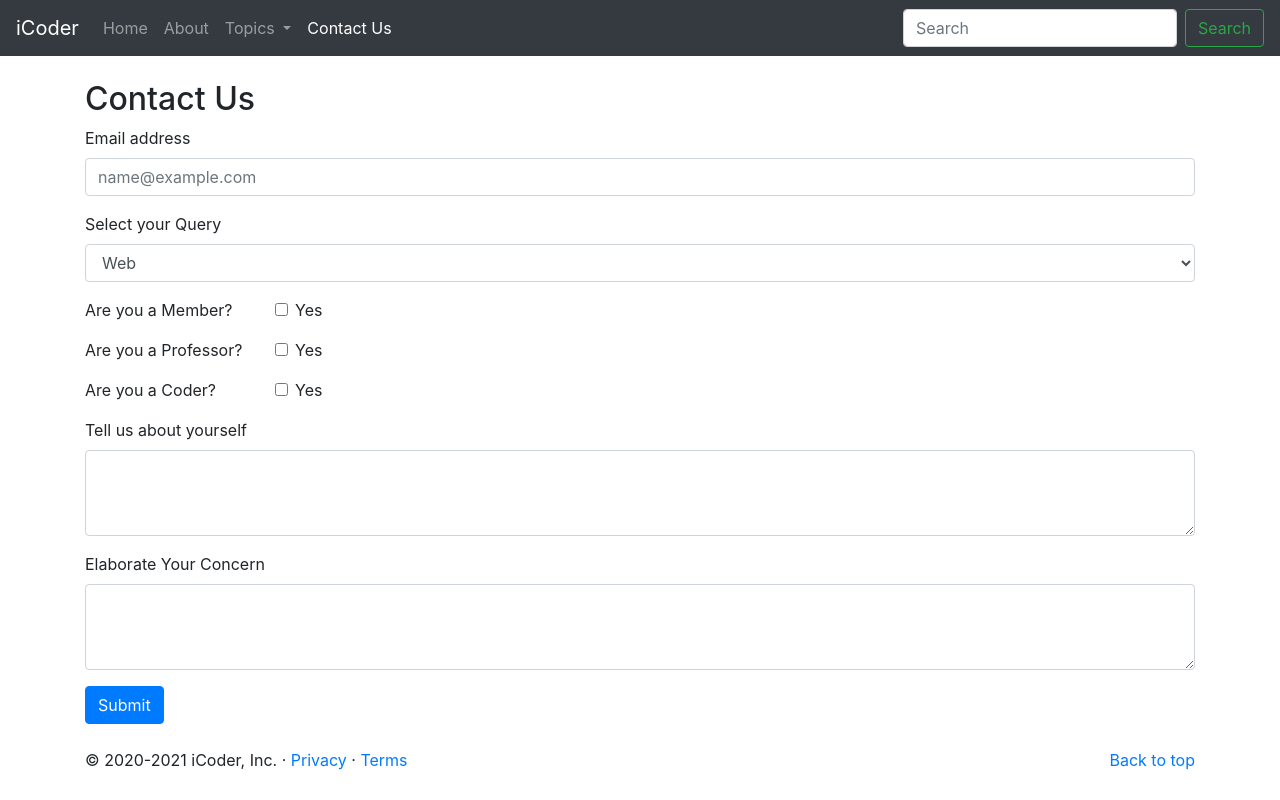
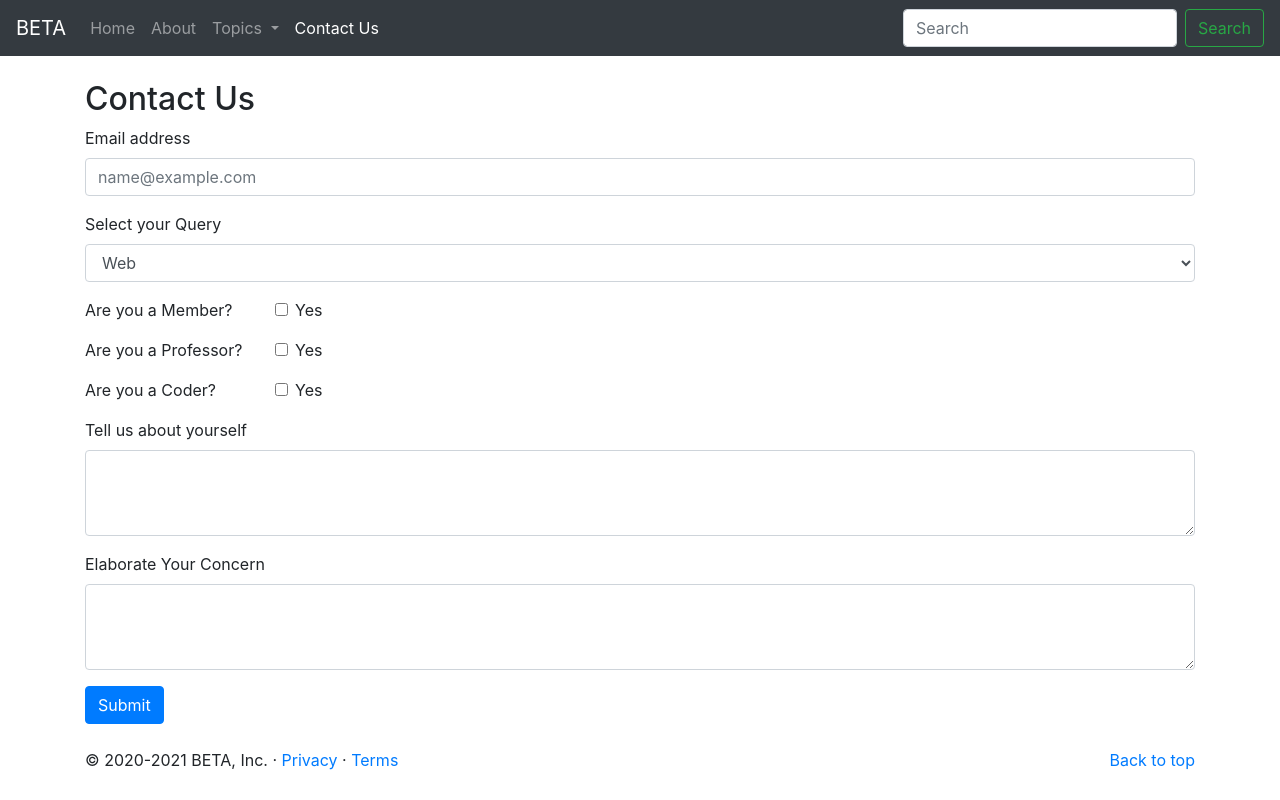
Before and after one commit to praffulsharma05/Bootstrap-website, a plain HTML site: page contact.html in a window 1280 px wide. Drawn offline with nearby package versions, Linux system fonts and the light colour scheme.

Commit message:
Update contact.html

```diff
--- a/contact.html
+++ b/contact.html
@@ -15,7 +15,7 @@
 
 <body>
     <nav class="navbar navbar-expand-lg navbar-dark bg-dark">
-        <a class="navbar-brand" href="#">iCoder</a>
+        <a class="navbar-brand" href="#">BETA</a>
         <button class="navbar-toggler" type="button" data-toggle="collapse" data-target="#navbarSupportedContent"
             aria-controls="navbarSupportedContent" aria-expanded="false" aria-label="Toggle navigation">
             <span class="navbar-toggler-icon"></span>
@@ -121,7 +121,7 @@
 
     <footer class="container">
         <p class="float-right"><a href="#">Back to top</a></p>
-        <p>© 2020-2021 iCoder, Inc. · <a href="#">Privacy</a> · <a href="#">Terms</a></p>
+        <p>© 2020-2021 BETA, Inc. · <a href="#">Privacy</a> · <a href="#">Terms</a></p>
     </footer>
     <!-- Optional JavaScript -->
     <!-- jQuery first, then Popper.js, then Bootstrap JS -->
```
